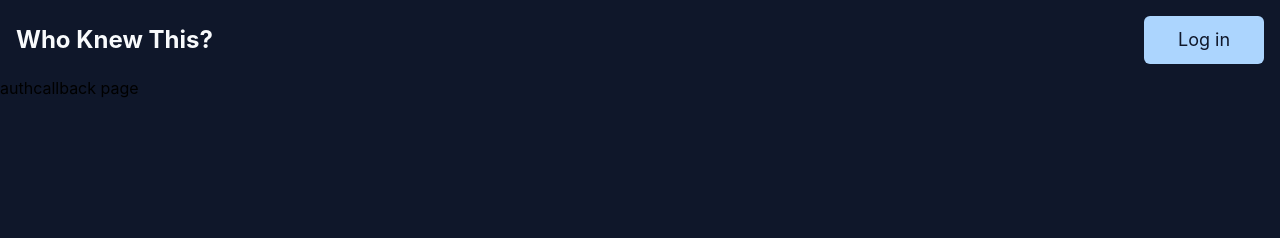
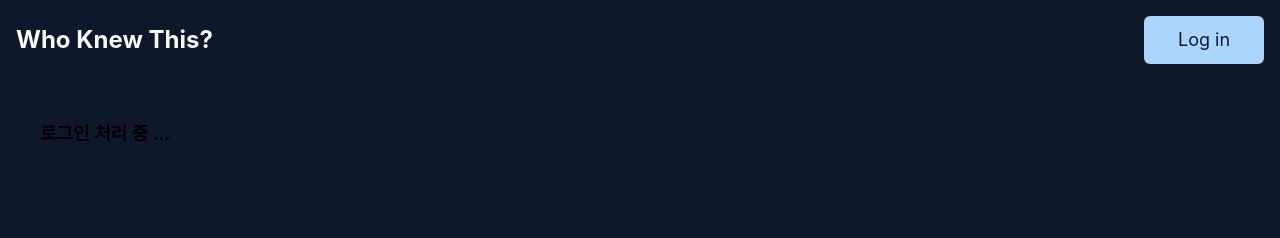
Before and after one commit to WhoKnewThis/who-knew-this-front, a React (Create React App) app: page /auth/callback in a window 1280 px wide. Shown: the top 238 px of the page. Built offline with nearby package versions, Linux system fonts and the light colour scheme; no server answers.

Commit message:
feat authCallback.tsx page

```diff
--- a/src/pages/AuthCallback.tsx
+++ b/src/pages/AuthCallback.tsx
@@ -2,9 +2,15 @@ import axios from "axios";
 import { useEffect } from "react";
 import { useNavigate } from "react-router-dom";
 
+export default function AuthCallback(){
+    const navigate= useNavigate();
 
-export default function AuthCallback(){
+
     return(
-        <div>authcallback page</div>
+        <div className="p-10">
+            <h2 className="text-lg font-semibold">
+                로그인 처리 중 ...
+            </h2>
+        </div>
     );
 }
```
